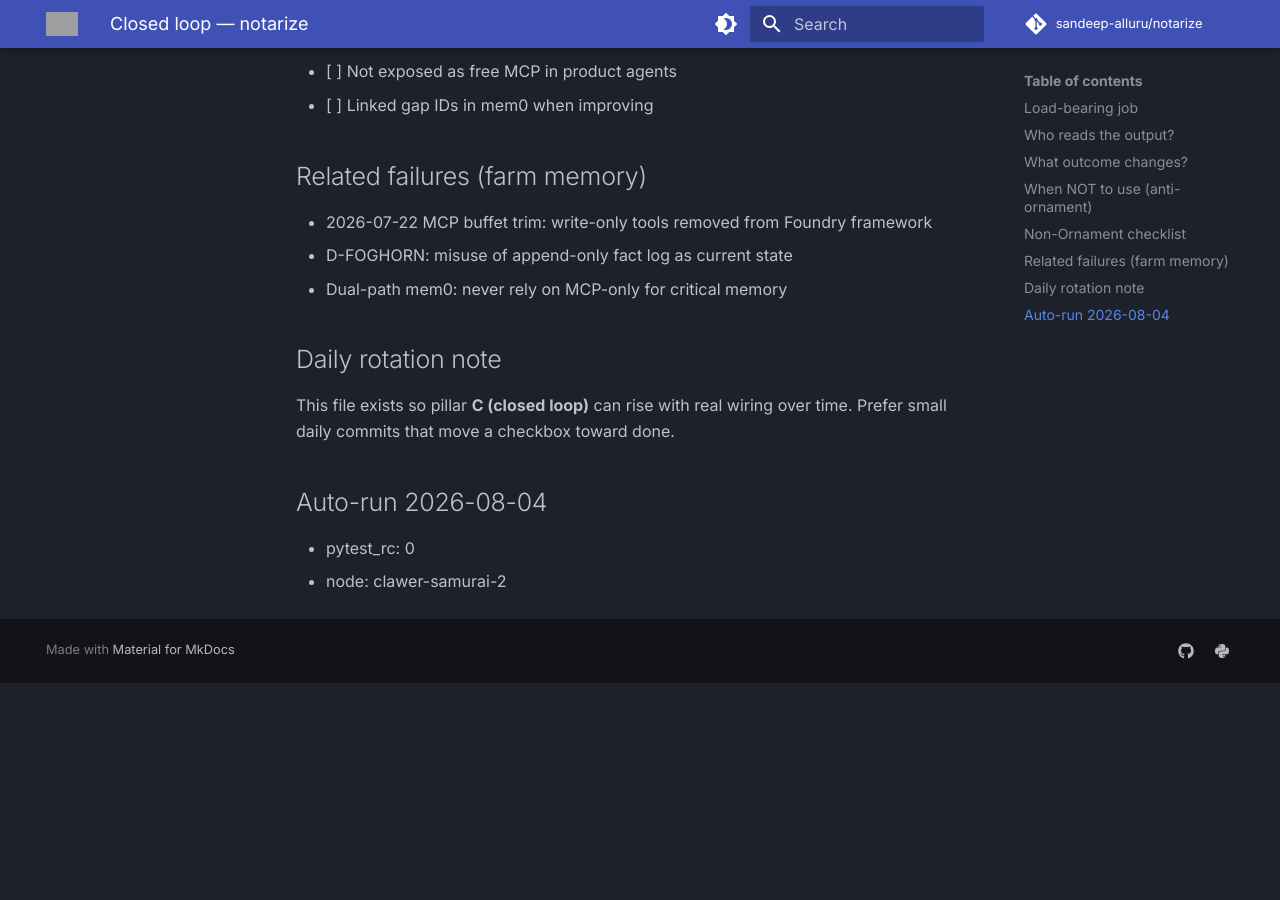
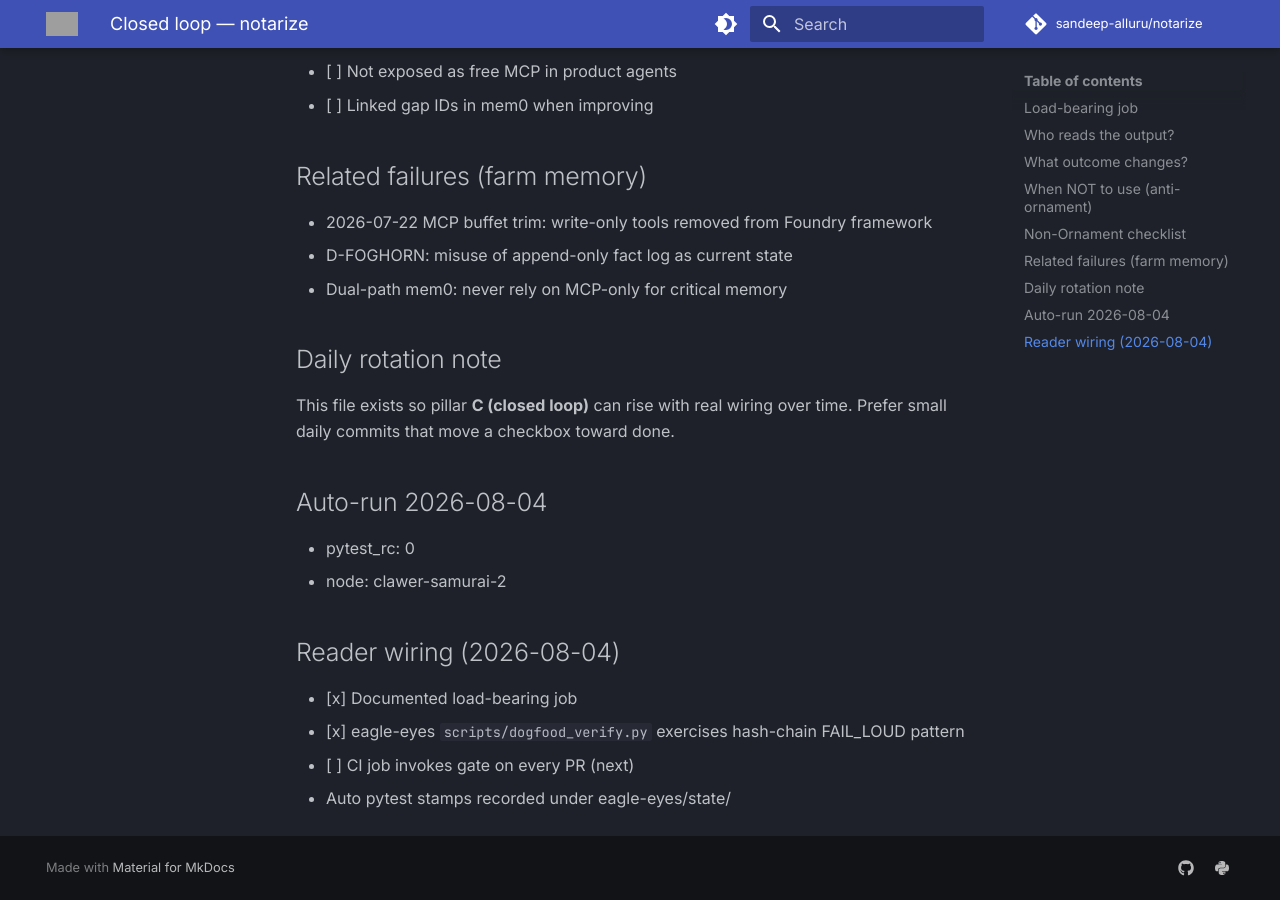
Before and after one commit to sandeep-alluru/notarize, an MkDocs documentation site: the page built from docs/CLOSED_LOOP.md, in a window 1280 px wide and 900 px high, scrolled down 844 px. Built offline with MkDocs 1.6.1 and Material for MkDocs 9.7.7, drawn with Linux system fonts in a browser that asks for light colours; comment, search, counter and statistics services are not loaded; before the commit the page ends 1527 px from its top, so only the background shows below that; grey boxes are pictures that could not be loaded.

Commit message:
docs: mark dogfood reader progress on closed loop

```diff
--- a/docs/CLOSED_LOOP.md
+++ b/docs/CLOSED_LOOP.md
@@ -39,3 +39,10 @@ This file exists so pillar **C (closed loop)** can rise with real wiring over ti
 ## Auto-run 2026-08-04
 - pytest_rc: 0
 - node: clawer-samurai-2
+
+## Reader wiring (2026-08-04)
+
+- [x] Documented load-bearing job
+- [x] eagle-eyes `scripts/dogfood_verify.py` exercises hash-chain FAIL_LOUD pattern
+- [ ] CI job invokes gate on every PR (next)
+- Auto pytest stamps recorded under eagle-eyes/state/
```
